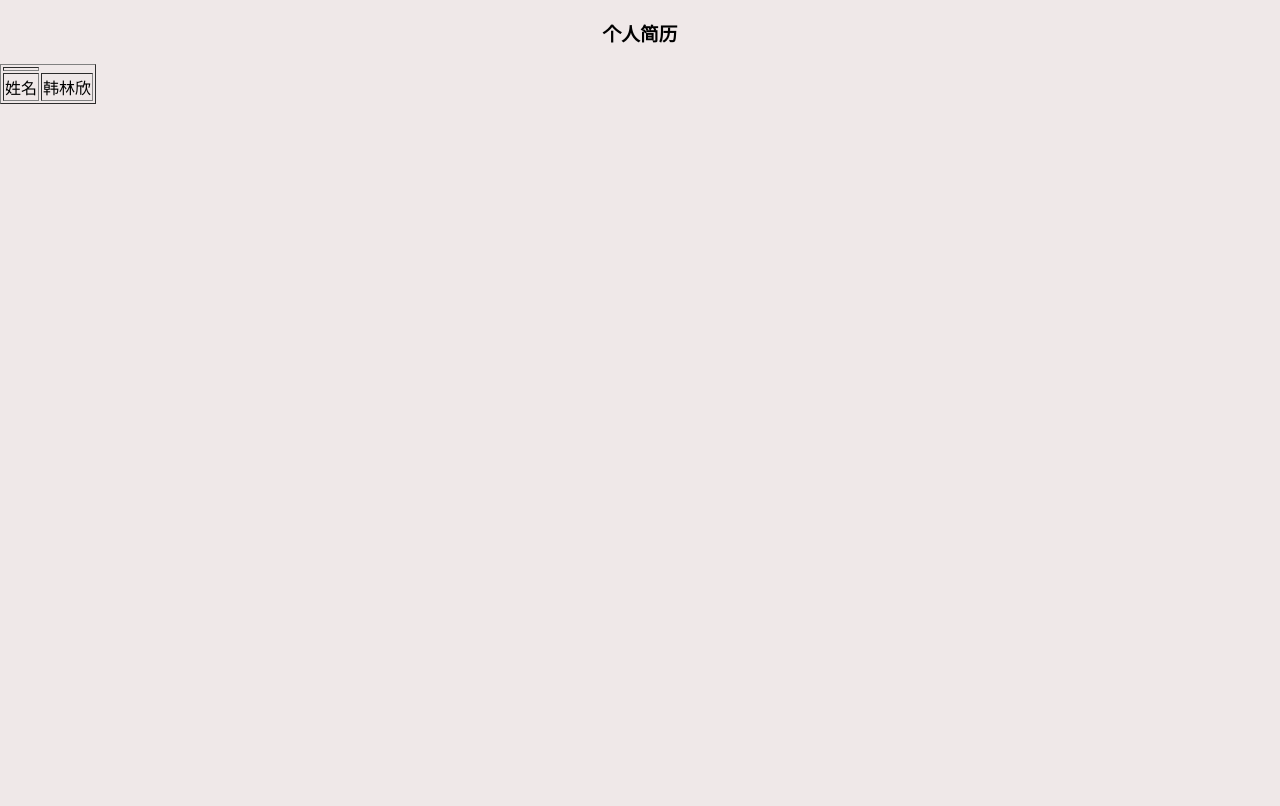
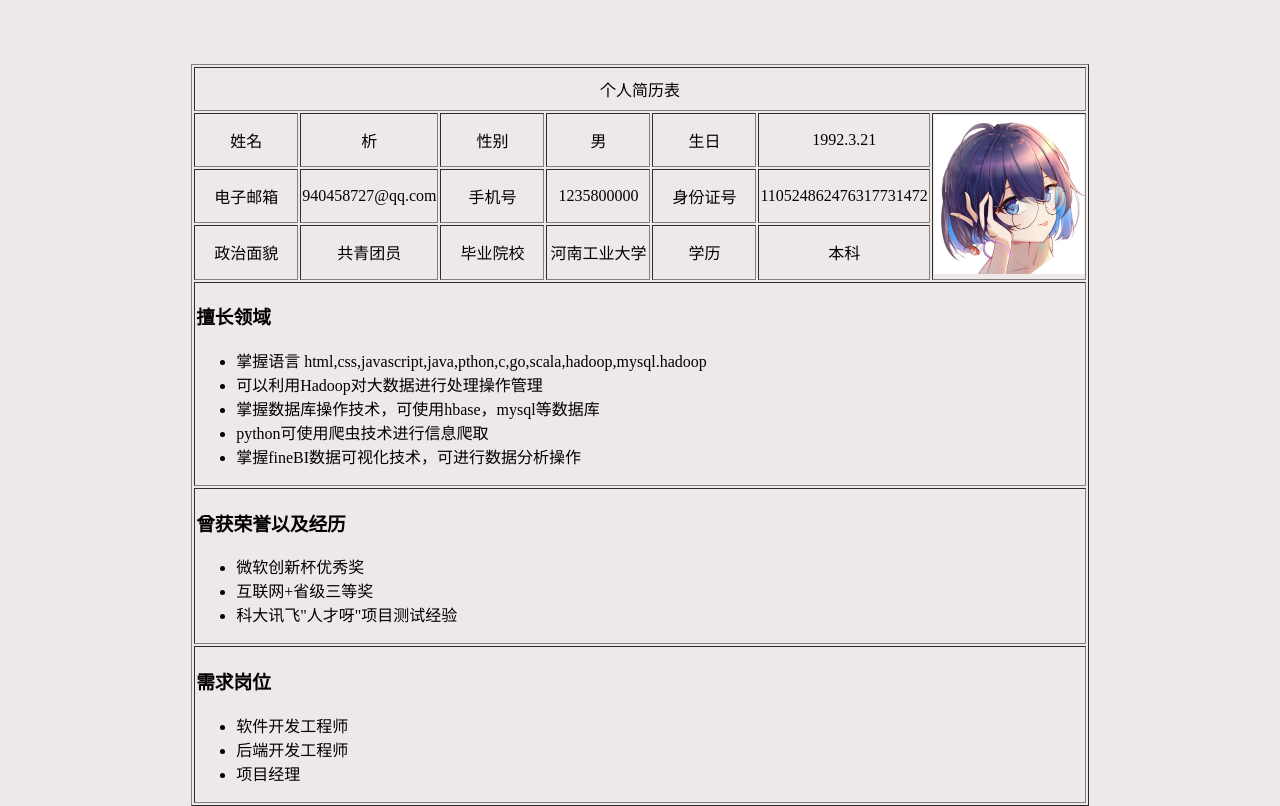
Before and after one commit to wufawutia/curriculumvitae, a plain HTML site: page index.html in a window 1280 px wide. Drawn offline with Linux system fonts and the light colour scheme.

Commit message:
简历完成

```diff
--- a/css/style.css
+++ b/css/style.css
@@ -1,15 +1,21 @@
 body{
     margin: 0;
     padding: 0;
+    padding-top: 5%;
     background-color: rgb(239, 232, 232);
+    justify-content: center;
+    align-items: center;
+    display: flex;
 }
-#nav_h3{
+
+#div_table #three{
+
+
+    /* float: right; */
+    width: 60%;
     text-align: center;
 }
-#div_table{
-    display: flex;
-    justify-content: center;
-    align-items: center;
-    float: right;
-    width: 60%;
+#div_table tr td{
+    width: 100px;
+    height: 40px;
 }
--- a/index.html
+++ b/index.html
@@ -8,16 +8,71 @@
     <title>个人简历</title>
 </head>
 <body>
-    <h3 id="nav_h3">个人简历</h3>
+    <table border="1px" id="div_table">
+        <tr id ="three">
+            <td colspan="7">个人简历表</td>
+        </tr>
+        <tr id ="three">
+            <td>姓名</td>
+            <td>析</td>
+            <td>性别</td>
+            <td>男</td>
+            <td>生日</td>
+            <td>1992.3.21</td>
+            <td rowspan="3"><img src="./img/seel.jpg" alt="" width="150px"></td>
+        </tr>
 
-    <table border="1px",>
-        <th>
+        <tr id ="three">
+            <td>电子邮箱</td>
+            <td>940458727@qq.com</td>
+            <td>手机号</td>
+            <td>1235800000</td>
+            <td>身份证号</td>
+            <td>110524862476317731472</td>
+        </tr>
 
-        </th>
+        <tr id ="three">
+            <td>政治面貌</td>
+            <td>共青团员</td>
+            <td>毕业院校</td>
+            <td>河南工业大学</td>
+            <td>学历</td>
+            <td>本科</td>
+        </tr>
 
         <tr>
-            <td>姓名</td>
-            <td>韩林欣</td>
+            <td colspan="7">
+                <h3>擅长领域</h3>
+                <ul>
+                    <li>掌握语言 html,css,javascript,java,pthon,c,go,scala,hadoop,mysql.hadoop</li>
+                    <li>可以利用Hadoop对大数据进行处理操作管理</li>
+                    <li>掌握数据库操作技术，可使用hbase，mysql等数据库</li>
+                    <li>python可使用爬虫技术进行信息爬取</li>
+                    <li>掌握fineBI数据可视化技术，可进行数据分析操作</li>
+                </ul>
+            </td>
+        </tr>
+
+        <tr>
+            <td colspan="7">
+                <h3>曾获荣誉以及经历</h3>
+                <ul>
+                    <li>微软创新杯优秀奖</li>
+                    <li>互联网+省级三等奖</li>
+                    <li>科大讯飞"人才呀"项目测试经验</li>
+                </ul>
+            </td>
+        </tr>
+
+        <tr>
+            <td colspan="7">
+                <h3>需求岗位</h3>
+                <ul>
+                    <li>软件开发工程师</li>
+                    <li>后端开发工程师</li>
+                    <li>项目经理</li>
+                </ul>
+            </td>
         </tr>
     </table>
 </body>
```
Also changed, not shown: img/seel.jpg (added).
